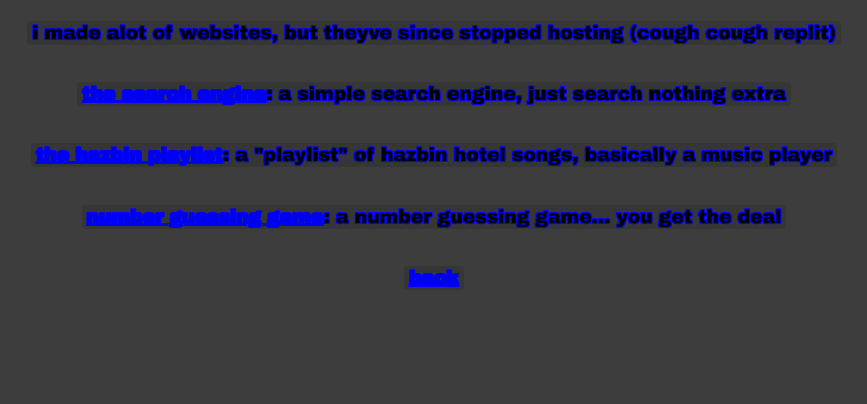
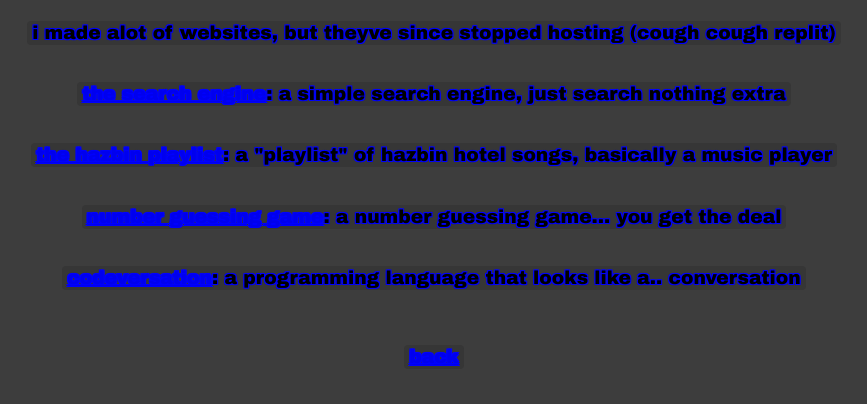
Before and after one commit to rileeyyy/rileeyyy.github.io, a plain HTML site: page projects/index.html in a window 1280 px wide. Shown: the part 100-504 px from the top of the page, without its empty margins (211-1078 px from the left). Drawn offline with nearby package versions, Linux system fonts and the light colour scheme.

Commit message:
Update index.html

```diff
--- a/projects/index.html
+++ b/projects/index.html
@@ -59,6 +59,8 @@
      <h3 class="highlight-text"><a href="https://thesearchengine.github.io">the search engine</a>: a simple search engine, just search nothing extra</h3>
       <h3 class="highlight-text"><a href="https://rileeyyy.github.io/hazbin">the hazbin playlist</a>: a "playlist" of hazbin hotel songs, basically a music player</h3>
       <h3 class="highlight-text"><a href="https://rileeyyy.github.io/num">number guessing game</a>: a number guessing game... you get the deal</h3>
+      <h3 class="highlight-text"><a href="https://rileeyyy.github.io/cv">codeversation</a>: a programming language that looks like a.. conversation</h3>
+      <br>
       <br>
       <h3 class="highlight-text"><a href="https://rileeyyy.github.io">back</a></h3>
     </div>
```
